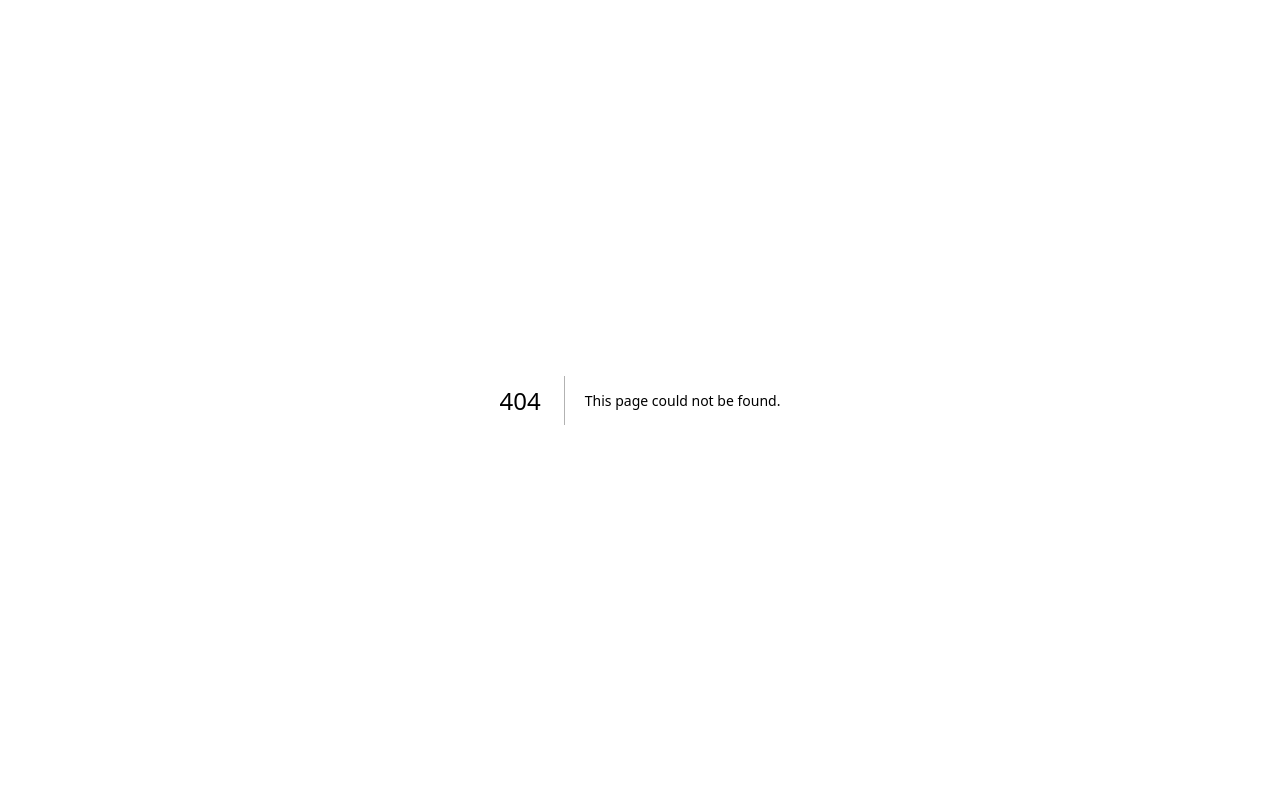
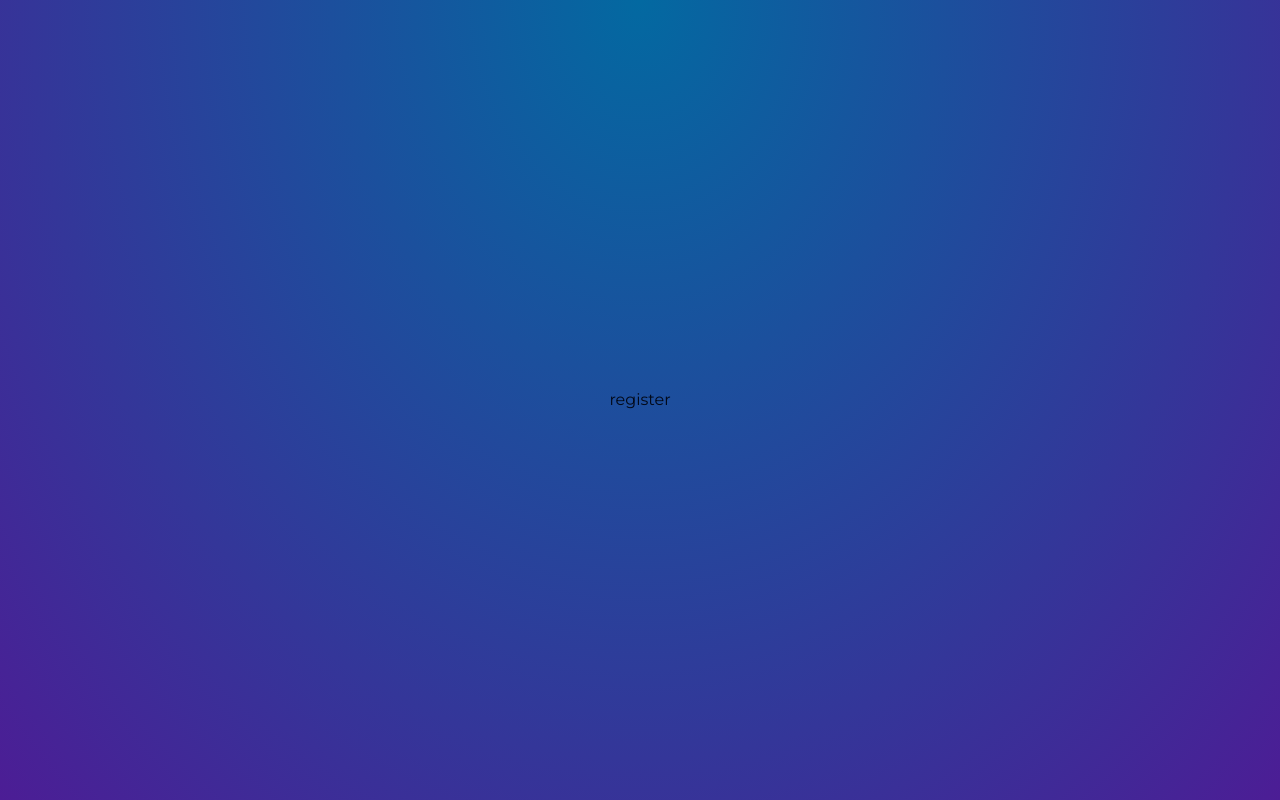
Before and after one commit to Elldrigar/na-regale, a Next.js app: page /auth/register in a window 1280 px wide. Before the commit this address had no page. Built offline with nearby package versions, Linux system fonts and the light colour scheme.

Commit message:
WIP on register form

```diff
--- /dev/null
+++ b/app/auth/register/page.tsx
@@ -0,0 +1,7 @@
+import { RegisterForm } from '@/components/auth/register-form'
+
+const RegisterPage = () => {
+    return <RegisterForm />
+}
+
+export default RegisterPage
--- /dev/null
+++ b/components/auth/register-form.tsx
@@ -0,0 +1,5 @@
+export const RegisterForm = () => {
+    return (
+        <div>register</div>
+    )
+}
```
